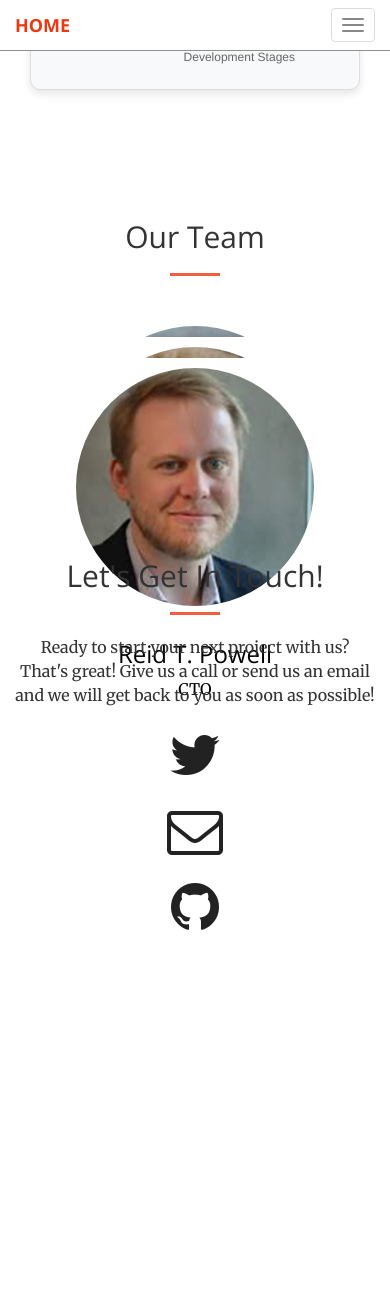
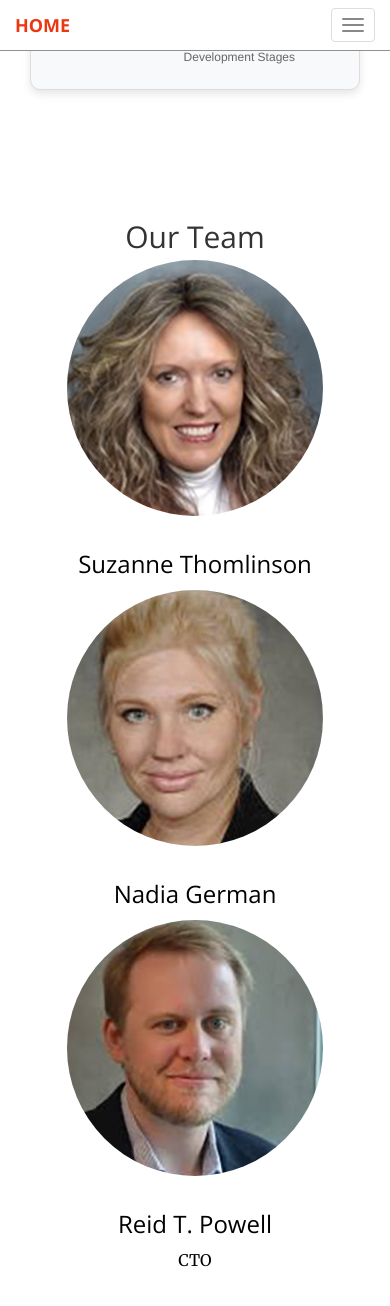
Before and after one commit to Esperanza-Therapeutics/Esperanza-therapeutics.github.io, a Jekyll site: the page built from index.html, in a window 390 px wide and 1400 px high, scrolled down 1483 px. Shown: the top 1306 px of the window. Built offline with Jekyll 4.4.1, drawn with Linux system fonts in a browser that asks for light colours; nearby versions of some CDN libraries; before the commit the page ends 2538 px from its top, so only the background shows below that.

Commit message:
Update team.html

```diff
--- a/_includes/team.html
+++ b/_includes/team.html
@@ -114,34 +114,5 @@
         border-radius: 50%;
         margin-bottom: 15px;
     }
-
-    @media (max-width: 768px) {
-        .flip-card {
-            height: auto;
-        }
-        .flip-card-inner {
-            transform-style: preserve-3d;
-        }
-        .flip-card-front, .flip-card-back {
-            height: auto;
-        }
-        .row {
-            justify-content: center;
-        }
-    }
-    @media (max-width: 576px) {
-        .flip-card {
-            margin-bottom: 20px;
-            height: auto;
-        }
-        .flip-card-inner {
-            transform: none;
-        }
-        .flip-card:hover .flip-card-inner {
-            transform: none;
-        }
-        .img-fluid {
-            max-width: 70%;
-        }
     }
 </style>
```
